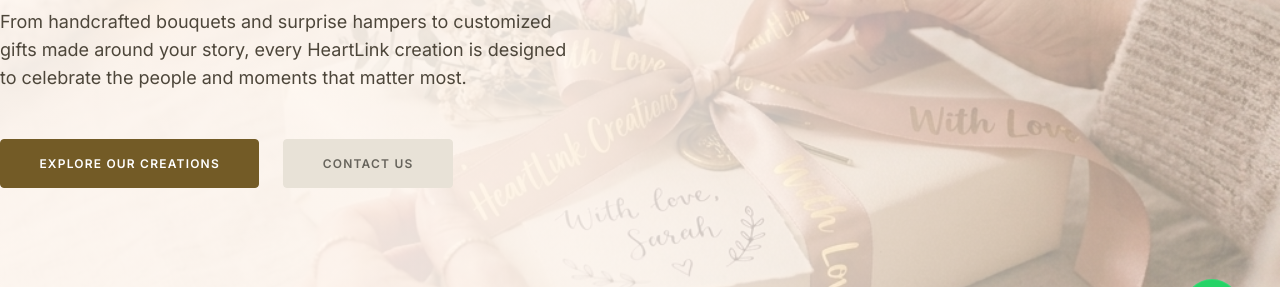
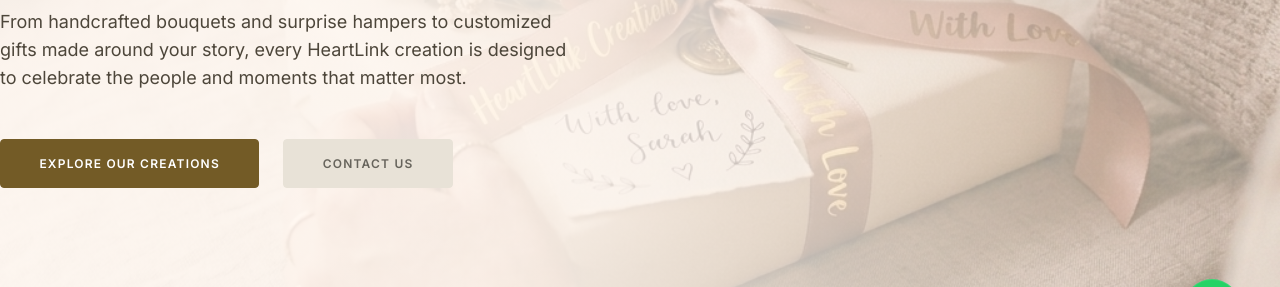
Before and after one commit to Thusharkanth/HeartLink_website, a plain HTML site: page index.html in a window 1280 px wide. Shown: the part 425-712 px from the top of the page. Drawn offline with nearby package versions, Linux system fonts and the light colour scheme.

Commit message:
updated hero session with new image

```diff
--- a/style.css
+++ b/style.css
@@ -455,7 +455,7 @@
   align-items: center;
   background-image: linear-gradient(to right, rgba(255, 248, 242, 0.95) 0%, rgba(255, 248, 242, 0.88) 45%, rgba(255, 248, 242, 0.45) 100%), url('assets/hero_crafting_memories.png');
   background-size: cover;
-  background-position: center right;
+  background-position: 90% 70%;
   background-repeat: no-repeat;
   box-sizing: border-box;
 }
```
